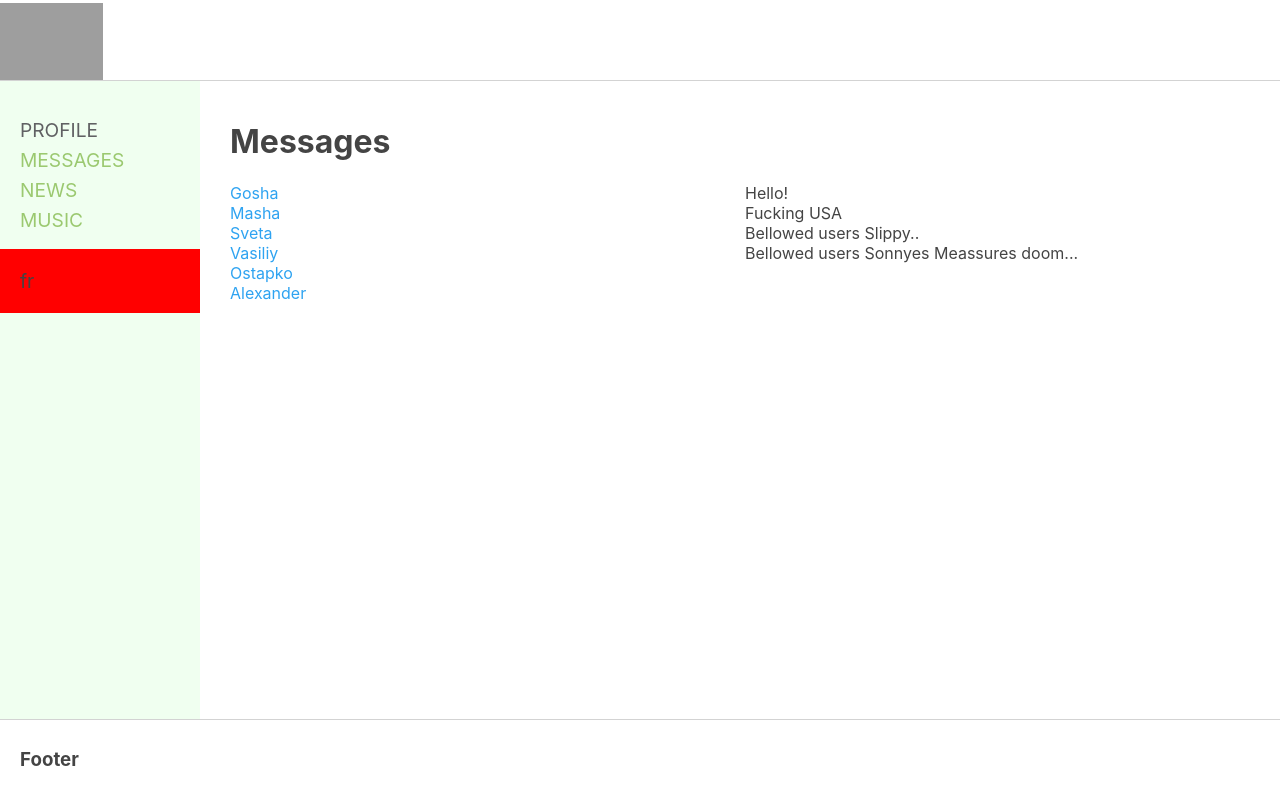
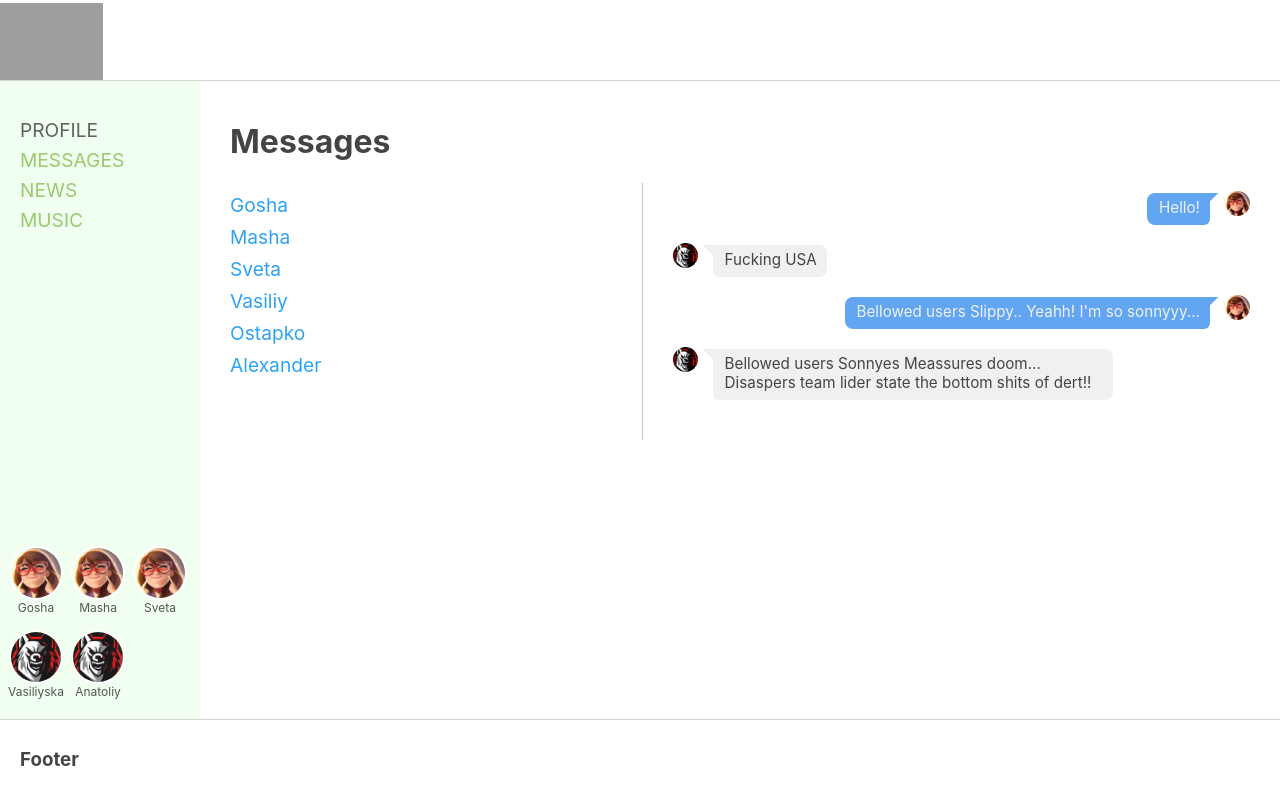
Before and after one commit to zeyura/social-react, a React (Create React App) app: page /dialogs in a window 1280 px wide. Built offline with nearby package versions, Linux system fonts and the light colour scheme; grey boxes are pictures that could not be loaded.

Commit message:
add Friends to Sidebar.. make styles in Messages..

```diff
--- a/src/App.css
+++ b/src/App.css
@@ -73,6 +73,29 @@ img {
   padding: 20px 20px 20px 30px;
 }
 
+/* Messages */
+.selfMessage {
+  justify-content: flex-end !important;
+}
+.selfMessage > div {
+  flex-direction: row-reverse;
+}
+.selfMessage > div img {
+  margin-right: 10px;
+  margin-left: 15px;
+}
+.selfMessage > div > div {
+  border-radius: 8px 0 6px 8px;
+  background-color: rgb(98, 165, 241);
+  color: rgb(239, 242, 245);
+}
+.selfMessage > div > div::before {
+  left: auto;
+  right: -5px;
+  transform: rotate(-135deg);
+  border-left-color: rgb(98, 165, 241);
+}
+
 /* FOOTER */
 .App-footer {
   flex-shrink: 0;
--- a/src/components/Dialogs/Dialogs.jsx
+++ b/src/components/Dialogs/Dialogs.jsx
@@ -7,7 +7,7 @@ function Dialogs({ data }) {
     <DialogItem key={d.id} name={d.name} id={d.id} />
   ))
   const messagesElems = data.messagesData.map((m, i) => (
-    <Message key={i} message={m.message} />
+    <Message key={i} data={m} />
   ))
 
   ///////////
--- a/src/components/Dialogs/Dialogs.module.css
+++ b/src/components/Dialogs/Dialogs.module.css
@@ -3,22 +3,74 @@
 }
 
 .messagesContent {
+  font-size: 0.95rem;
   display: flex;
   justify-content: space-between;
 }
 
 .messagesContent > div {
-  flex: 1 0;
 }
 
 .dialogs {
+  padding-top: 10px;
+  padding-right: 20px;
+  padding-bottom: 20px;
+  margin-right: 30px;
+  border-right: 1px solid rgb(199, 192, 192);
+  width: 40%;
 }
 
 .dialog {
+  font-size: 1.2rem;
+  margin-bottom: 8px;
 }
 
 .messages {
+  padding-top: 10px;
+  padding-right: 0px;
+  padding-bottom: 20px;
+  width: 60%;
 }
 
 .message {
+  display: flex;
+  justify-content: flex-start;
+  align-items: normal;
 }
+
+.message img {
+  border-radius: 50%;
+  width: 25px;
+  height: 25px;
+  margin-right: 15px;
+  transform: translateY(-2px);
+}
+
+.messageWrap {
+  display: flex;
+  justify-content: flex-start;
+  margin-bottom: 20px;
+}
+
+.messageWrap > div {
+  width: 75%;
+}
+
+.text {
+  position: relative;
+  padding: 5px 10px 8px 12px;
+  border-radius: 0 8px 8px 6px;
+  background-color: rgb(240, 240, 240);
+}
+
+.text::before {
+  content: "";
+  position: absolute;
+  top: -8px;
+  left: -7px;
+  height: 0;
+  width: 0;
+  border: 8px solid transparent;
+  border-left-color: rgb(240, 240, 240);
+  transform: rotate(-45deg);
+}
--- a/src/components/Dialogs/Message/Message.jsx
+++ b/src/components/Dialogs/Message/Message.jsx
@@ -1,7 +1,16 @@
 import Class from "../Dialogs.module.css"
 
-const Message = (props) => {
-  return <div className={Class.message}>{props.message}</div>
+const Message = ({ data }) => {
+  let selfClass = ""
+  if (data.self) selfClass = "selfMessage"
+  return (
+    <div className={`${Class.messageWrap} ${selfClass}`}>
+      <div className={`${Class.message}`}>
+        <img src={`/img/${data.url}.jpg`} alt="" />
+        <div className={Class.text}>{data.message}</div>
+      </div>
+    </div>
+  )
 }
 
 export default Message
--- a/src/components/Main.jsx
+++ b/src/components/Main.jsx
@@ -8,7 +8,7 @@ function Main({ state }) {
   return (
     <Router>
       <div className="main-wrap">
-        <Sidebar />
+        <Sidebar data={state.sidebar} />
 
         <main className="App-main-content">
           <Route path="/profile">
--- a/src/components/Sidebar/Friends/Friends.jsx
+++ b/src/components/Sidebar/Friends/Friends.jsx
@@ -1,8 +1,15 @@
 //import { NavLink } from "react-router-dom"
 import Class from "../Sidebar.module.css"
 
-function Friends() {
-  return <div className={Class.friends}>fr</div>
+function Friends({ data }) {
+  let frendsElems = data.map((f) => (
+    <li key={f.id} className={Class.friendItem}>
+      <img src={`img/${f.url}.jpg`} alt={f.name} />
+      <span className={Class.name}>{f.name}</span>
+    </li>
+  ))
+
+  return <ul className={Class.friends}>{frendsElems}</ul>
 }
 
 export default Friends
--- a/src/components/Sidebar/Sidebar.jsx
+++ b/src/components/Sidebar/Sidebar.jsx
@@ -2,7 +2,7 @@ import { NavLink } from "react-router-dom"
 import Friends from "./Friends/Friends"
 import Class from "./Sidebar.module.css"
 
-function Sidebar() {
+function Sidebar({ data }) {
   return (
     <div className={Class.sidebar}>
       <nav>
@@ -30,7 +30,7 @@ function Sidebar() {
         </ul>
       </nav>
 
-      <Friends />
+      <Friends data={data.friends} />
     </div>
   )
 }
--- a/src/components/Sidebar/Sidebar.module.css
+++ b/src/components/Sidebar/Sidebar.module.css
@@ -25,6 +25,45 @@ li .activeLink {
 }
 
 .friends {
-  padding: 20px;
-  background-color: red;
+  position: fixed;
+  bottom: 67px;
+  left: 0px;
+  width: 190px;
+  list-style: none;
+  padding: 5px;
+  display: flex;
+  justify-content: flex-start;
+  flex-wrap: wrap;
 }
+
+.friendItem {
+  opacity: 0.9;
+  transition: 0.1s;
+  margin: 5px 4px 10px 4px;
+  display: flex;
+  flex-direction: column;
+  justify-content: flex-start;
+  align-items: center;
+  width: 54px;
+  text-align: center;
+}
+
+.friendItem:hover {
+  opacity: 1;
+  cursor: pointer;
+}
+
+.friendItem img {
+  transition: 0.1s;
+  border: 2px solid #fff;
+  border-radius: 50%;
+  width: 50px;
+}
+
+.friendItem:hover img {
+  transform: scale(1.05);
+}
+
+.name {
+  font-size: 12px;
+}
--- a/src/redux/state.js
+++ b/src/redux/state.js
@@ -1,6 +1,16 @@
 // ----- DATA
 
 let state = {
+  sidebar: {
+    friends: [
+      { id: "1", name: "Gosha", url: "155" },
+      { id: "2", name: "Masha", url: "155" },
+      { id: "3", name: "Sveta", url: "155" },
+      { id: "4", name: "Vasiliyska", url: "129" },
+      { id: "9", name: "Anatoliy", url: "129" },
+    ],
+  },
+
   profilePage: {
     posts: [
       { text: "Hello!!", likesCount: "35" },
@@ -12,19 +22,30 @@ let state = {
 
   messagesPage: {
     dialogsData: [
-      { name: "Gosha", id: "1" },
-      { name: "Masha", id: "2" },
-      { name: "Sveta", id: "3" },
-      { name: "Vasiliy", id: "4" },
-      { name: "Ostapko", id: "5" },
-      { name: "Alexander", id: "6" },
+      { id: "1", name: "Gosha" },
+      { id: "2", name: "Masha" },
+      { id: "3", name: "Sveta" },
+      { id: "4", name: "Vasiliy" },
+      { id: "5", name: "Ostapko" },
+      { id: "6", name: "Alexander" },
     ],
 
     messagesData: [
-      { message: "Hello!" },
-      { message: "Fucking USA" },
-      { message: "Bellowed users Slippy.." },
-      { message: "Bellowed users Sonnyes Meassures doom..." },
+      { id: "1", message: "Hello!", self: true, url: "155" },
+      { id: "2", message: "Fucking USA", self: false, url: "129" },
+      {
+        id: "3",
+        message: "Bellowed users Slippy.. Yeahh! I'm so sonnyyy...",
+        self: true,
+        url: "155",
+      },
+      {
+        id: "4",
+        message:
+          "Bellowed users Sonnyes Meassures doom... Disaspers team lider state the bottom shits of dert!!",
+        self: false,
+        url: "129",
+      },
     ],
   },
 }
```
Also changed, not shown: public/img/129.jpg (added), 1 other file (tests, documents, lock files or other folders).
